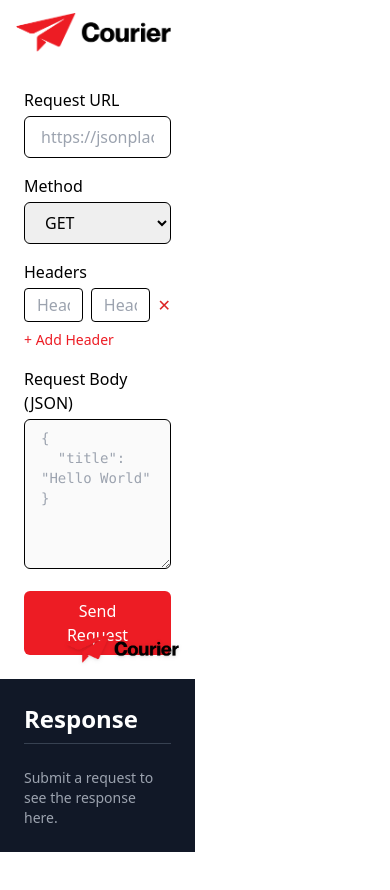
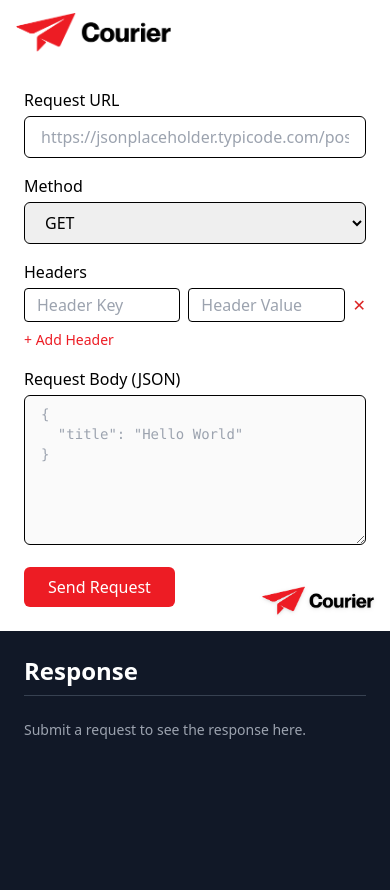
Before and after one commit to dominic-wood/courier, a React (Vite) app: page / in a window 390 px wide. Shown: the top 890 px of the page. Before the commit the page ends 852 px from the top, so only its background shows below. Built offline with nearby package versions, Linux system fonts and the light colour scheme; the HTML template or start-up script is replaced by a standard one.

Commit message:
Update app.tsx for mobile view

```diff
--- a/src/App.tsx
+++ b/src/App.tsx
@@ -12,7 +12,7 @@ function App() {
   return (
     <div className="min-h-screen flex flex-col sm:flex-row">
       {/* Left Panel */}
-      <div className="w-1/2 bg-white text-black p-0 relative flex flex-col">
+      <div className="w-full sm:w-1/2 bg-white text-black p-0 relative flex flex-col">
         <HeaderBar />
         <div className="flex-1 p-6">
           <RequestForm
@@ -30,7 +30,7 @@ function App() {
       </div>
 
       {/* Right Panel */}
-      <div className="w-1/2 bg-gray-900 text-white p-6 overflow-y-auto">
+      <div className="w-full sm:w-1/2 bg-gray-900 text-white p-6 overflow-y-auto flex-1 min-h-[50vh]">
       <ResponseViewer response={response} error={error} status={status} duration={duration}/>
 
       </div>
```
